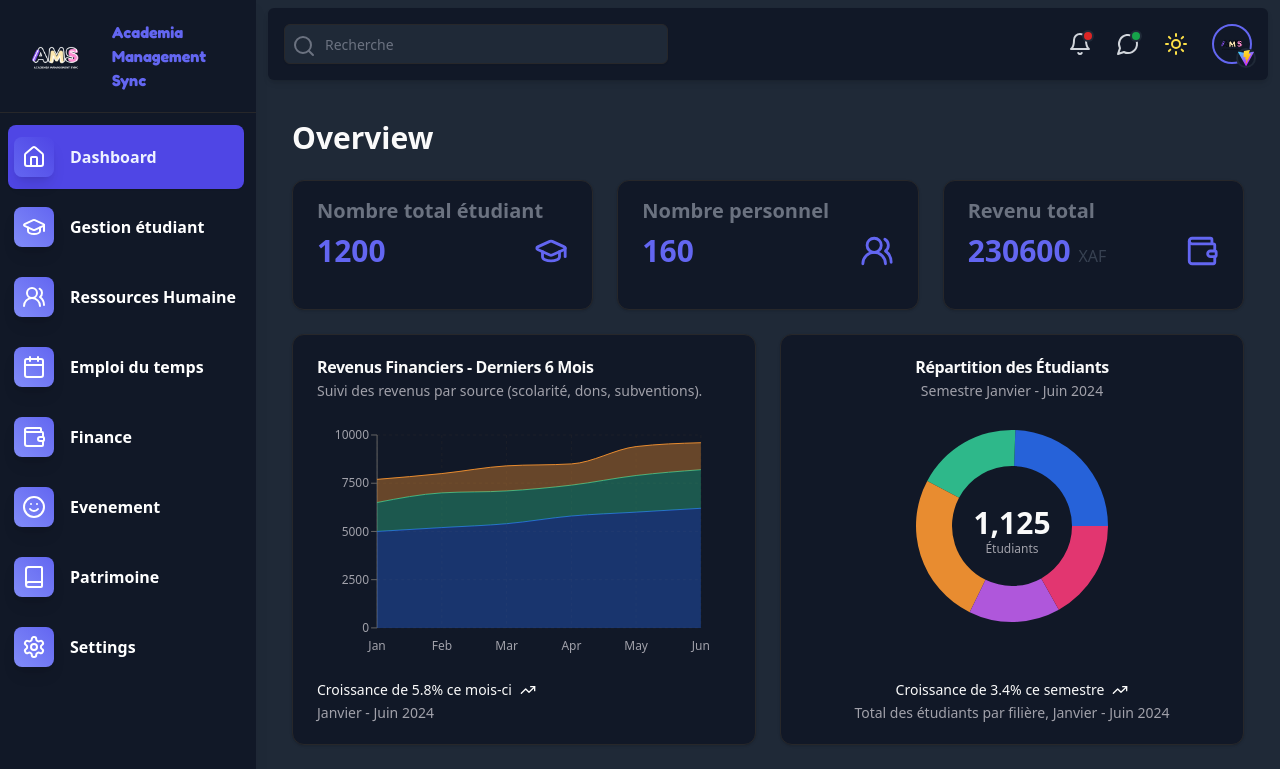
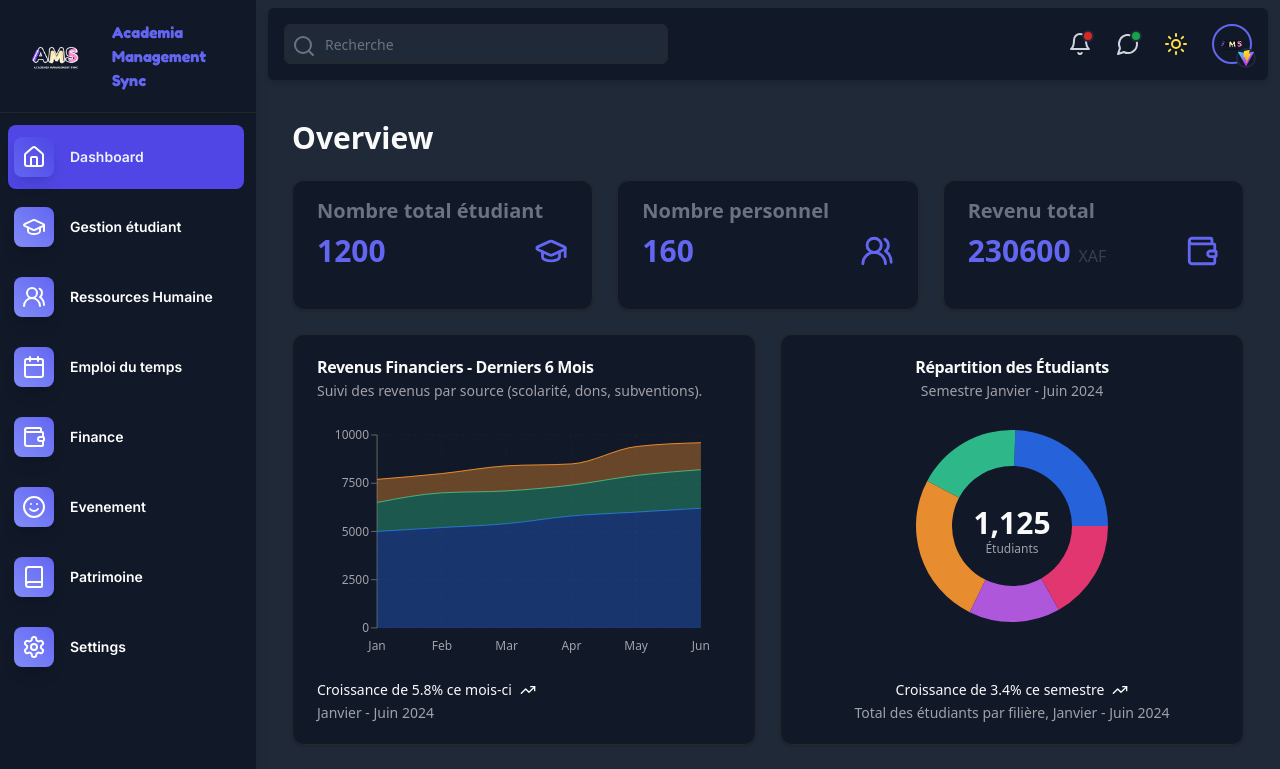
Before and after one commit to AureDulvresse/app.ams.io, a React (Vite) app: page / in a window 1280 px wide. Shown: the top 769 px of the page. Built offline with nearby package versions, Linux system fonts and the light colour scheme.

Commit message:
Update NavLink.tsx

```diff
--- a/src/components/common/NavLink.tsx
+++ b/src/components/common/NavLink.tsx
@@ -12,7 +12,7 @@ const NavLink: React.FC<NavLinkProps> = ({ name,  icon: Icon, link, isActive })
   return (
     <Link
       to={link}
-      className={`mb-1.5 rounded-lg px-1.5 py-3 flex items-center gap-4 transition-colors ${
+      className={`mb-1.5 rounded-lg px-1.5 py-3 flex items-center gap-4 transition-colors font-inter ${
         isActive
           ? "bg-indigo-200 dark:bg-indigo-600 text-indigo-600 dark:text-indigo-100 shadow-sm"
           : "hover:bg-indigo-50 dark:hover:bg-indigo-700"
@@ -25,10 +25,10 @@ const NavLink: React.FC<NavLinkProps> = ({ name,  icon: Icon, link, isActive })
             : "bg-gradient-to-tr from-indigo-400 to-indigo-500"
         }`}
       >
-        <Icon className="text-white" />
+        <Icon className="text-white" fontSize={"10px"} />
       </div>
       <span
-        className={`font-semibold text-base ${
+        className={`font-semibold text-sm ${
           isActive ? "text-indigo-600 dark:text-indigo-50" : "text-gray-700 dark:text-white"
         }`}
       >
```
